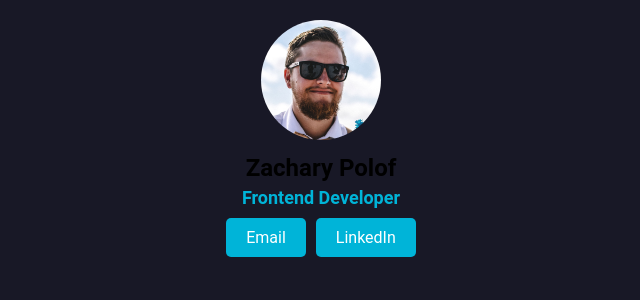
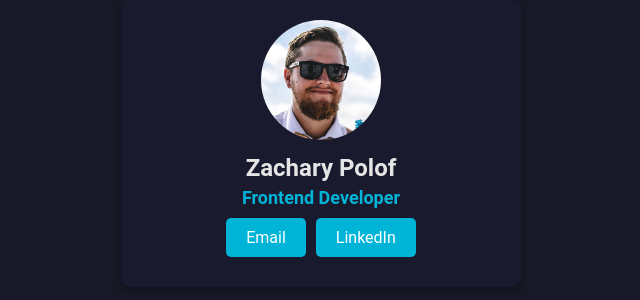
Before and after one commit to IVIonsters/business-card-ZP, a React (Vite) app in the folder digital-business/: page / in a window 1280 px wide. Shown: the top 300 px of the page, without its empty margins (319-959 px from the left). Built offline with nearby package versions, Linux system fonts and the light colour scheme.

Commit message:
Restrucute
Added App.jsx and .css back into project and re-rendered

styled card in main App.jsx file

```diff
--- /dev/null
+++ b/digital-business/src/App.css
@@ -0,0 +1,9 @@
+.card {
+  max-width: 400px;
+  margin: 0 auto;
+  background-color: #1A1A2E; /* Dark background */
+  color: #E5E5E5; /* Text color */
+  border-radius: 10px;
+  overflow: hidden;
+  box-shadow: 0 4px 8px rgba(0, 0, 0, 0.2);
+}
--- /dev/null
+++ b/digital-business/src/App.jsx
@@ -0,0 +1,16 @@
+import React from 'react';
+import Info from './components/Info/Info';
+import './App.css';
+
+function App() {
+  return (
+    <div className="card">
+      <Info />
+      {/* <About />
+      <Interests />
+      <Footer /> */}
+    </div>
+  );
+}
+
+export default App;
--- a/digital-business/src/main.jsx
+++ b/digital-business/src/main.jsx
@@ -1,10 +1,10 @@
 import { StrictMode } from 'react'
 import { createRoot } from 'react-dom/client'
-import Info from './components/Info/Info.jsx'
+import App from './App'
 import './index.css'
 
 createRoot(document.getElementById('root')).render(
   <StrictMode>
-    <Info />
+    <App />
   </StrictMode>,
 )
```
